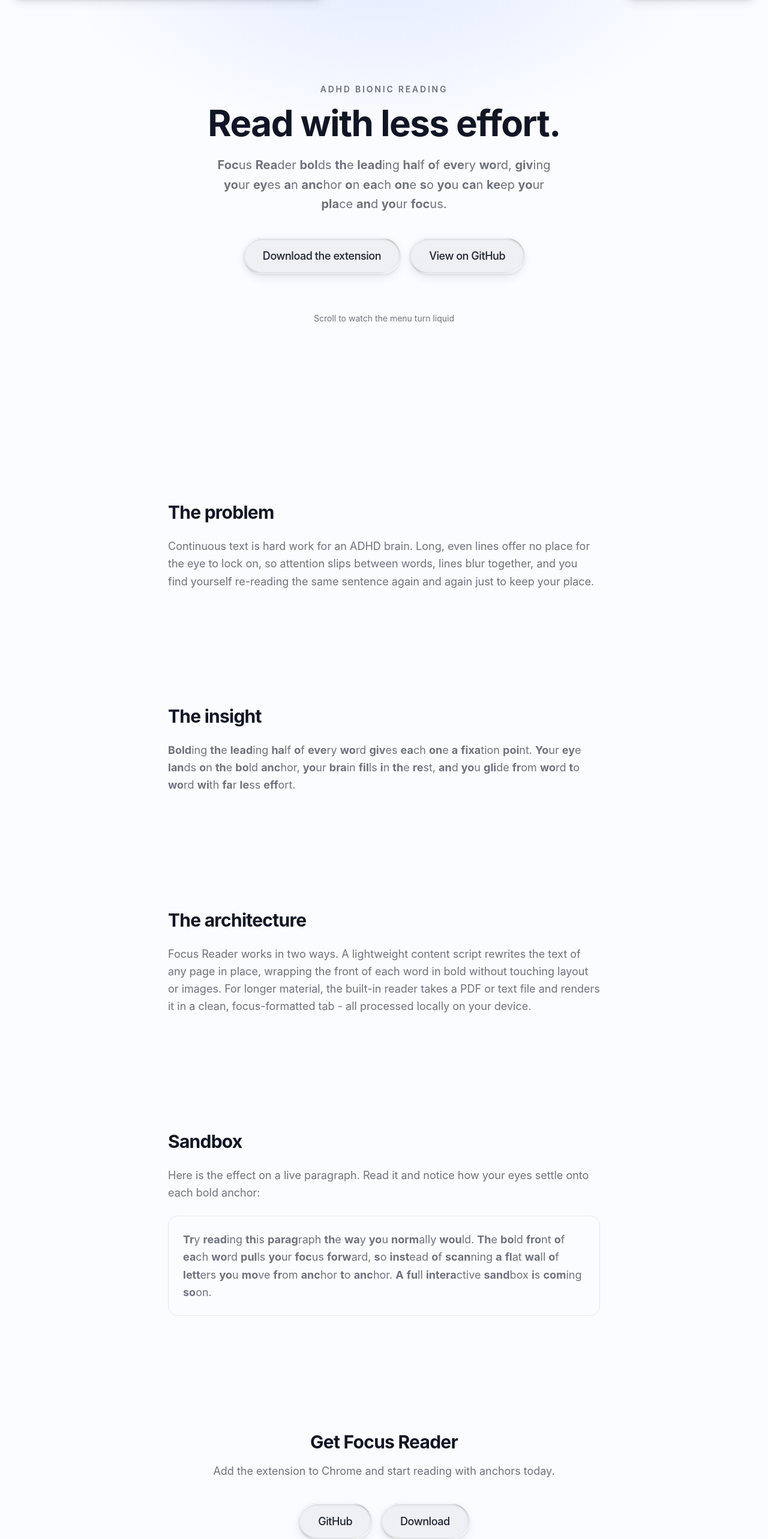
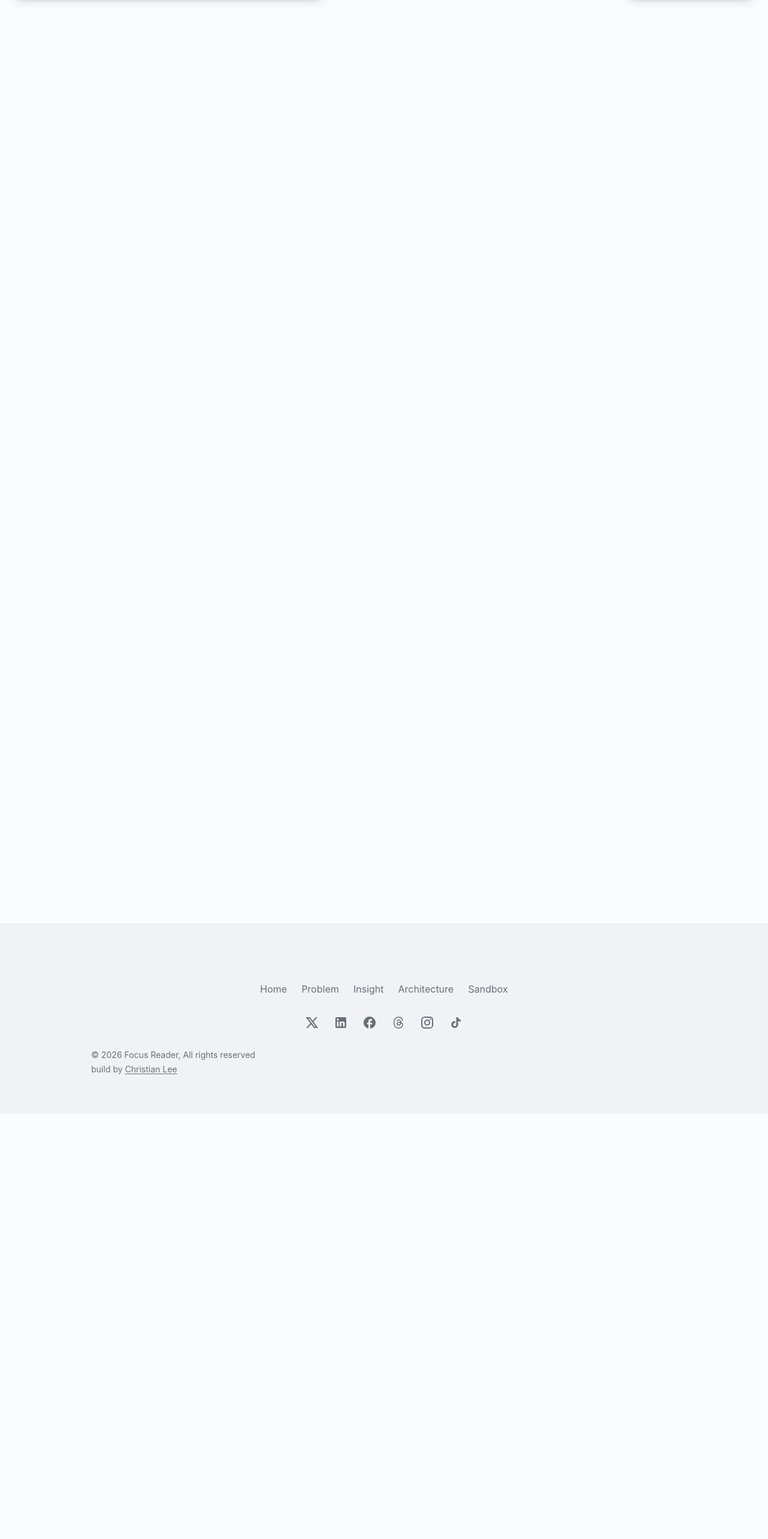
Before and after one commit to haminxx/ADHD-Reading-Chrome-Extension, a React (Vite) app in the folder website/: page / in a window 1280 px wide. Shown: the part 60-2626 px from the top of the page at 60% size. After the commit the page ends 1917 px from the top, so only its background shows below. Built offline with nearby package versions, Linux system fonts and the light colour scheme.

Commit message:
Empty page content; pause cursor island over header/footer buttons

```diff
--- a/website/src/App.tsx
+++ b/website/src/App.tsx
@@ -1,49 +1,11 @@
-import type { ReactNode } from "react";
-import { GlassButton } from "./components/GlassButton";
 import { LiquidHeader } from "./components/LiquidHeader";
 import { Footer } from "./components/Footer";
+import { CursorFollowPauseProvider } from "./context/CursorFollowPause";
 import { DISPLACEMENT_MAP } from "./lib/liquidGlass";
-
-// Renders a word with its leading half bold, matching the extension's effect.
-function Bionic({ text }: { text: string }) {
-  const tokens = text.match(/[\p{L}\p{N}]+|[^\p{L}\p{N}]+/gu) ?? [];
-  return (
-    <>
-      {tokens.map((tok, i) => {
-        if (/[\p{L}\p{N}]/u.test(tok)) {
-          const n = Math.ceil(tok.length / 2);
-          return (
-            <span key={i}>
-              <b>{tok.slice(0, n)}</b>
-              {tok.slice(n)}
-            </span>
-          );
-        }
-        return <span key={i}>{tok}</span>;
-      })}
-    </>
-  );
-}
-
-function Section({
-  id,
-  title,
-  children,
-}: {
-  id: string;
-  title: string;
-  children: ReactNode;
-}) {
-  return (
-    <section id={id} className="mx-auto max-w-3xl scroll-mt-24 px-6 py-24">
-      <h2 className="mb-6 text-3xl font-bold tracking-tight">{title}</h2>
-      <div className="text-lg leading-relaxed text-muted">{children}</div>
-    </section>
-  );
-}
 
 export default function App() {
   return (
+    <CursorFollowPauseProvider>
       <div className="min-h-screen">
         {/* Single shared refraction filter used by every .liquid-surface */}
         <svg className="pointer-events-none absolute h-0 w-0" aria-hidden="true">
@@ -70,96 +32,10 @@
 
         <LiquidHeader />
 
-      {/* HOME / HERO */}
-      <header
-        id="home"
-        className="relative flex min-h-screen flex-col items-center justify-center px-6 text-center"
-      >
-        <div
-          className="pointer-events-none absolute inset-0 -z-10 opacity-70"
-          style={{
-            background:
-              "radial-gradient(60% 50% at 50% 0%, oklch(0.7 0.15 264 / 0.25), transparent 70%)",
-          }}
-        />
-        <p className="mb-4 text-sm font-semibold uppercase tracking-[0.2em] text-muted">
-          ADHD Bionic Reading
-        </p>
-        <h1 className="max-w-3xl text-5xl font-bold leading-tight tracking-tight sm:text-6xl">
-          Read with less effort.
-        </h1>
-        <p className="mt-6 max-w-xl text-xl leading-relaxed text-muted">
-          <Bionic text="Focus Reader bolds the leading half of every word, giving your eyes an anchor on each one so you can keep your place and your focus." />
-        </p>
-        <div className="mt-10 flex flex-wrap items-center justify-center gap-4">
-          <GlassButton size="lg">Download the extension</GlassButton>
-          <GlassButton size="lg" glassColor="transparent">
-            View on GitHub
-          </GlassButton>
-        </div>
-        <p className="mt-16 animate-pulse text-sm text-muted">
-          Scroll to watch the menu turn liquid
-        </p>
-      </header>
-
-      <main>
-        <Section id="problem" title="The problem">
-          <p>
-            Continuous text is hard work for an ADHD brain. Long, even lines
-            offer no place for the eye to lock on, so attention slips between
-            words, lines blur together, and you find yourself re-reading the
-            same sentence again and again just to keep your place.
-          </p>
-        </Section>
-
-        <Section id="insight" title="The insight">
-          <p>
-            <Bionic text="Bolding the leading half of every word gives each one a fixation point. Your eye lands on the bold anchor, your brain fills in the rest, and you glide from word to word with far less effort." />
-          </p>
-        </Section>
-
-        <Section id="architecture" title="The architecture">
-          <p>
-            Focus Reader works in two ways. A lightweight content script
-            rewrites the text of any page in place, wrapping the front of each
-            word in bold without touching layout or images. For longer
-            material, the built-in reader takes a PDF or text file and renders
-            it in a clean, focus-formatted tab - all processed locally on your
-            device.
-          </p>
-        </Section>
-
-        <Section id="sandbox" title="Sandbox">
-          <p className="mb-6">
-            Here is the effect on a live paragraph. Read it and notice how your
-            eyes settle onto each bold anchor:
-          </p>
-          <p className="rounded-2xl border border-foreground/10 p-6 leading-relaxed">
-            <Bionic text="Try reading this paragraph the way you normally would. The bold front of each word pulls your focus forward, so instead of scanning a flat wall of letters you move from anchor to anchor. A full interactive sandbox is coming soon." />
-          </p>
-        </Section>
-      </main>
-
-      {/* DOWNLOAD CALL-TO-ACTION (not in nav) */}
-      <section
-        id="download"
-        className="mx-auto max-w-3xl scroll-mt-24 px-6 py-24 text-center"
-      >
-        <h2 className="mb-4 text-3xl font-bold tracking-tight">
-          Get Focus Reader
-        </h2>
-        <p className="mx-auto mb-10 max-w-xl text-lg leading-relaxed text-muted">
-          Add the extension to Chrome and start reading with anchors today.
-        </p>
-        <div className="flex flex-wrap items-center justify-center gap-4">
-          <GlassButton size="lg" glassColor="transparent">
-            GitHub
-          </GlassButton>
-          <GlassButton size="lg">Download</GlassButton>
-        </div>
-      </section>
+        <main className="min-h-[200vh]" aria-hidden="true" />
 
         <Footer />
       </div>
+    </CursorFollowPauseProvider>
   );
 }
--- a/website/src/components/Footer.tsx
+++ b/website/src/components/Footer.tsx
@@ -1,4 +1,5 @@
 import { NAV_ITEMS } from "@/lib/config";
+import { usePauseZoneHandlers } from "@/context/CursorFollowPause";
 
 function scrollToId(href: string) {
   if (href.startsWith("#")) {
@@ -7,8 +8,11 @@
 }
 
 export function Footer() {
+  const pauseZone = usePauseZoneHandlers();
+
   return (
     <footer
+      {...pauseZone}
       className="border-t border-foreground/10 py-16"
       style={{
         backgroundColor:
--- a/website/src/components/LiquidHeader.tsx
+++ b/website/src/components/LiquidHeader.tsx
@@ -1,4 +1,4 @@
-import { useEffect, useState } from "react";
+import { useEffect, useRef, useState } from "react";
 import {
   motion,
   AnimatePresence,
@@ -6,6 +6,7 @@
   useSpring,
   type Transition,
 } from "framer-motion";
+import { useCursorFollowPause, usePauseZoneHandlers } from "@/context/CursorFollowPause";
 import { NAV_ITEMS } from "@/lib/config";
 
 // "bar"    = full header (left nav pill + right actions pill) pinned at top
@@ -18,6 +19,7 @@
 // Bouncy spring used for every dimensional/positional change (no linear easing).
 const SPRING: Transition = { type: "spring", stiffness: 320, damping: 26, mass: 0.9 };
 const FOLLOW_SPRING = { stiffness: 150, damping: 15, mass: 0.6 };
+const SNAP_SPRING = { stiffness: 520, damping: 30, mass: 0.45 };
 
 function scrollToId(href: string) {
   if (href.startsWith("#")) {
@@ -39,14 +41,22 @@
 
 export function LiquidHeader() {
   const [mode, setMode] = useState<Mode>("bar");
+  const { isPaused } = useCursorFollowPause();
+  const pauseZone = usePauseZoneHandlers();
+  const isPausedRef = useRef(isPaused);
+  const wasPausedRef = useRef(false);
+  const lastMouseRef = useRef({ x: 0, y: 40 });
 
   // Cursor position -> spring-smoothed values that drive the island.
   const mouseX = useMotionValue(
     typeof window !== "undefined" ? window.innerWidth / 2 : 0
   );
   const mouseY = useMotionValue(40);
-  const springX = useSpring(mouseX, FOLLOW_SPRING);
-  const springY = useSpring(mouseY, FOLLOW_SPRING);
+  const [followSpring, setFollowSpring] = useState(FOLLOW_SPRING);
+  const springX = useSpring(mouseX, followSpring);
+  const springY = useSpring(mouseY, followSpring);
+
+  isPausedRef.current = isPaused;
 
   useEffect(() => {
     const onScroll = () => {
@@ -61,12 +71,30 @@
 
   useEffect(() => {
     const onMove = (e: MouseEvent) => {
-      mouseX.set(e.clientX);
-      mouseY.set(e.clientY);
+      lastMouseRef.current = { x: e.clientX, y: e.clientY };
+      if (!isPausedRef.current) {
+        mouseX.set(e.clientX);
+        mouseY.set(e.clientY);
+      }
     };
     window.addEventListener("mousemove", onMove);
     return () => window.removeEventListener("mousemove", onMove);
   }, [mouseX, mouseY]);
+
+  // Quick spring snap to cursor when leaving a pause zone (island mode only).
+  useEffect(() => {
+    const wasPaused = wasPausedRef.current;
+    wasPausedRef.current = isPaused;
+
+    if (wasPaused && !isPaused && mode === "island") {
+      const { x, y } = lastMouseRef.current;
+      setFollowSpring(SNAP_SPRING);
+      mouseX.set(x);
+      mouseY.set(y);
+      const timer = window.setTimeout(() => setFollowSpring(FOLLOW_SPRING), 380);
+      return () => window.clearTimeout(timer);
+    }
+  }, [isPaused, mode, mouseX, mouseY]);
 
   const closeCard = () =>
     setMode(window.scrollY > SCROLL_THRESHOLD ? "island" : "bar");
@@ -98,6 +126,7 @@
             exit={{ y: -80, opacity: 0 }}
             transition={SPRING}
             className="fixed right-4 top-4 z-40"
+            {...pauseZone}
           >
             <div className="liquid-surface flex items-center gap-1 rounded-full p-1.5">
               <motion.button
@@ -127,6 +156,7 @@
             exit={{ y: -80, opacity: 0, scale: 0.9 }}
             transition={SPRING}
             className="fixed left-4 top-4 z-40"
+            {...pauseZone}
           >
             <div className="liquid-surface flex items-center gap-1 rounded-full py-1.5 pl-2 pr-3">
               <span className="px-1">
@@ -218,6 +248,7 @@
               layoutId="hud-bg"
               transition={SPRING}
               className="fixed left-4 top-4 z-50 w-[min(92vw,360px)] overflow-hidden rounded-[28px] bg-black p-5 text-white"
+              {...pauseZone}
             >
               <motion.div
                 initial={{ opacity: 0, y: 6 }}
--- /dev/null
+++ b/website/src/context/CursorFollowPause.tsx
@@ -0,0 +1,52 @@
+import {
+  createContext,
+  useCallback,
+  useContext,
+  useRef,
+  useState,
+  type ReactNode,
+} from "react";
+
+type CursorFollowPauseContextValue = {
+  isPaused: boolean;
+  pause: () => void;
+  resume: () => void;
+};
+
+const CursorFollowPauseContext =
+  createContext<CursorFollowPauseContextValue | null>(null);
+
+export function CursorFollowPauseProvider({ children }: { children: ReactNode }) {
+  const pauseCountRef = useRef(0);
+  const [isPaused, setIsPaused] = useState(false);
+
+  const pause = useCallback(() => {
+    pauseCountRef.current += 1;
+    if (pauseCountRef.current === 1) setIsPaused(true);
+  }, []);
+
+  const resume = useCallback(() => {
+    pauseCountRef.current = Math.max(0, pauseCountRef.current - 1);
+    if (pauseCountRef.current === 0) setIsPaused(false);
+  }, []);
+
+  return (
+    <CursorFollowPauseContext.Provider value={{ isPaused, pause, resume }}>
+      {children}
+    </CursorFollowPauseContext.Provider>
+  );
+}
+
+export function useCursorFollowPause() {
+  const ctx = useContext(CursorFollowPauseContext);
+  if (!ctx) {
+    throw new Error("useCursorFollowPause must be used within CursorFollowPauseProvider");
+  }
+  return ctx;
+}
+
+/** Attach to header/footer zones so the island stops following the cursor on hover. */
+export function usePauseZoneHandlers() {
+  const { pause, resume } = useCursorFollowPause();
+  return { onMouseEnter: pause, onMouseLeave: resume };
+}
```
Lines whose indentation alone changed are shown as unchanged.
